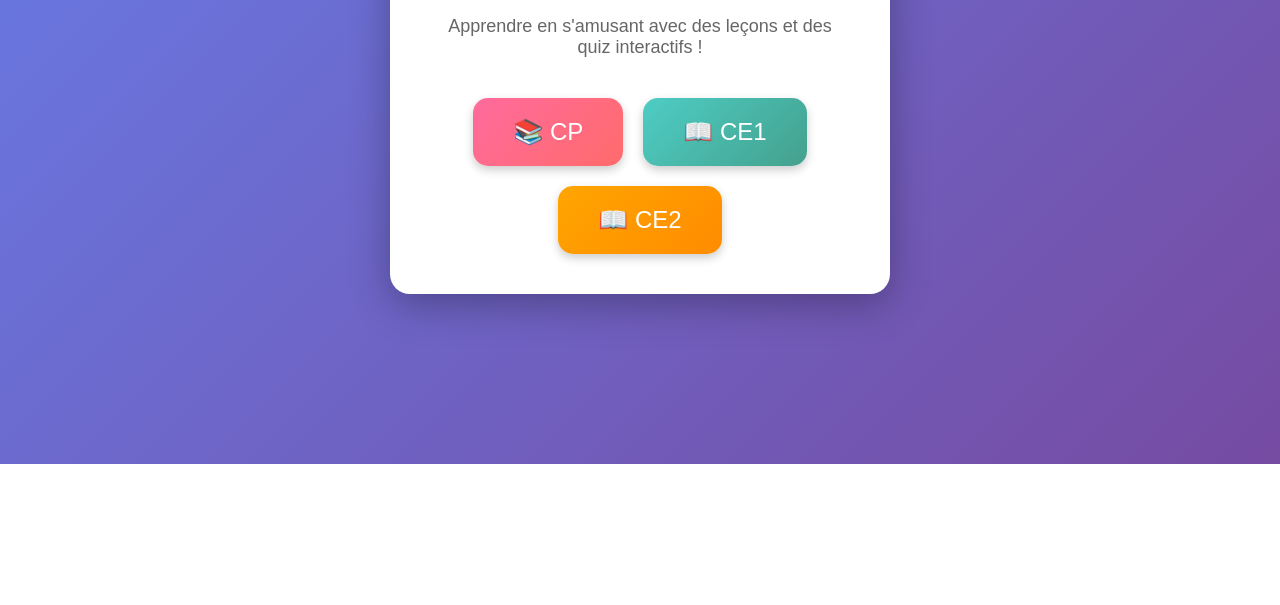
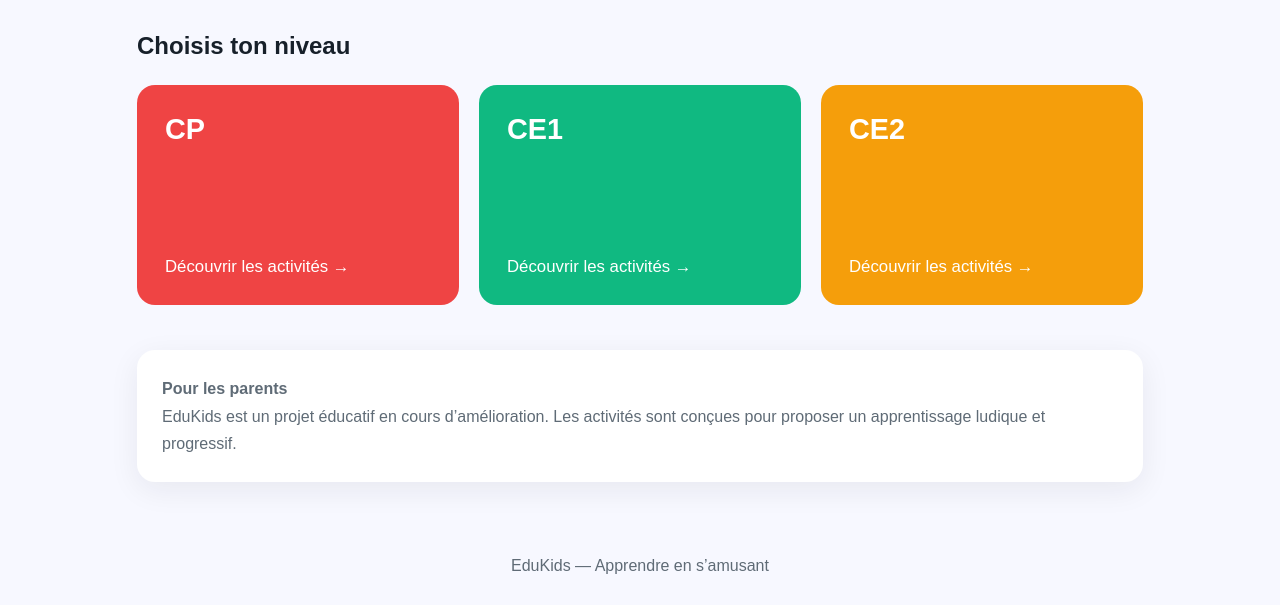
Before and after one commit to mohamedgharbimecanique-debug/edukids-app, a website: page index.html in a window 1280 px wide. Shown: the part 336-941 px from the top of the page. Before the commit the page ends 800 px from the top, so only its background shows below. Drawn offline with Linux system fonts and the light colour scheme.

Commit message:
Corriger et préparer le déploiement GitHub Pages d’EduKids

```diff
--- a/index.html
+++ b/index.html
@@ -3,89 +3,30 @@
 <head>
   <meta charset="UTF-8">
   <meta name="viewport" content="width=device-width, initial-scale=1.0">
-  <title>EDUKIDS 2.0 - Apprendre en s'amusant</title>
+  <meta name="theme-color" content="#4f46e5">
+  <meta name="description" content="EduKids, application éducative ludique pour les enfants du CP au CE2.">
+  <title>EduKids — Apprendre en s’amusant</title>
   <link rel="manifest" href="manifest.json">
   <style>
-    * { margin: 0; padding: 0; box-sizing: border-box; }
-    body {
-      font-family: 'Arial', sans-serif;
-      background: linear-gradient(135deg, #667eea 0%, #764ba2 100%);
-      min-height: 100vh;
-      display: flex;
-      justify-content: center;
-      align-items: center;
-      padding: 20px;
-    }
-    .container {
-      text-align: center;
-      background: white;
-      padding: 40px;
-      border-radius: 20px;
-      box-shadow: 0 10px 40px rgba(0,0,0,0.3);
-      max-width: 500px;
-    }
-    h1 {
-      color: #333;
-      margin-bottom: 30px;
-      font-size: 48px;
-    }
-    p {
-      color: #666;
-      margin-bottom: 40px;
-      font-size: 18px;
-    }
-    .button-group {
-      display: flex;
-      gap: 20px;
-      justify-content: center;
-      flex-wrap: wrap;
-    }
-    .btn {
-      padding: 20px 40px;
-      font-size: 24px;
-      border: none;
-      border-radius: 15px;
-      cursor: pointer;
-      transition: all 0.3s;
-      box-shadow: 0 4px 10px rgba(0,0,0,0.2);
-      text-decoration: none;
-      display: inline-block;
-    }
-    .btn:hover {
-      transform: translateY(-5px);
-      box-shadow: 0 8px 20px rgba(0,0,0,0.3);
-    }
-    .btn-cp {
-      background: linear-gradient(135deg, #FF6B9D, #FF6B6B);
-      color: white;
-    }
-    .btn-ce1 {
-      background: linear-gradient(135deg, #4ECDC4, #44A08D);
-      color: white;
-    }
-    .btn-ce2 {
-      background: linear-gradient(135deg, #FFA500, #FF8C00);
-      color: white;
-    }
+    :root{--primary:#4f46e5;--ink:#17202a;--muted:#5f6b76;--bg:#f7f8ff}*{box-sizing:border-box}body{margin:0;font-family:Arial,Helvetica,sans-serif;color:var(--ink);background:var(--bg)}header{padding:52px 22px;text-align:center;background:linear-gradient(135deg,#4f46e5,#7c3aed);color:#fff}h1{font-size:clamp(2.3rem,7vw,4.8rem);margin:0 0 12px}header p{max-width:650px;margin:0 auto 25px;font-size:1.15rem;line-height:1.6}.hero-button{display:inline-block;padding:13px 20px;background:#fff;color:var(--primary);border-radius:999px;text-decoration:none;font-weight:bold}.container{max-width:1050px;margin:auto;padding:45px 22px}.levels{display:grid;grid-template-columns:repeat(3,1fr);gap:20px;margin-top:25px}.level{padding:28px;border-radius:18px;text-decoration:none;color:#fff;min-height:220px;display:flex;flex-direction:column;justify-content:space-between;transition:transform .2s}.level:hover{transform:translateY(-5px)}.cp{background:#ef4444}.ce1{background:#10b981}.ce2{background:#f59e0b}.level strong{font-size:1.8rem}.level span{font-size:1.05rem}.info{margin-top:45px;padding:25px;border-radius:18px;background:#fff;box-shadow:0 8px 30px #17202a12;color:var(--muted);line-height:1.7}footer{text-align:center;padding:30px;color:var(--muted)}@media(max-width:700px){.levels{grid-template-columns:1fr}.level{min-height:160px}}
   </style>
 </head>
 <body>
-  <div class="container">
-    <h1>🌟 EDUKIDS 2.0 🌟</h1>
-    <p>Apprendre en s'amusant avec des leçons et des quiz interactifs !</p>
-    <div class="button-group">
-      <a href="cp.html" class="btn btn-cp">📚 CP</a>
-      <a href="ce1.html" class="btn btn-ce1">📖 CE1</a>
-      <a href="ce2.html" class="btn btn-ce2">📖 CE2</a>
-    </div>
-    <!-- Force redeploy for CE2 visibility: v10 -->
+<header>
+  <h1>EduKids</h1>
+  <p>Une application éducative pour apprendre, réviser et progresser en s’amusant.</p>
+  <a class="hero-button" href="#niveaux">Choisir un niveau</a>
+</header>
+<main class="container">
+  <h2 id="niveaux">Choisis ton niveau</h2>
+  <div class="levels">
+    <a class="level cp" href="cp.html"><strong>CP</strong><span>Découvrir les activités →</span></a>
+    <a class="level ce1" href="ce1.html"><strong>CE1</strong><span>Découvrir les activités →</span></a>
+    <a class="level ce2" href="ce2.html"><strong>CE2</strong><span>Découvrir les activités →</span></a>
   </div>
-  <script>
-    if ('serviceWorker' in navigator) {
-      navigator.serviceWorker.register('sw.js').then(() => {
-        console.log('Service Worker registered!');
-      });
-    }
-  </script>
+  <div class="info"><strong>Pour les parents</strong><br>EduKids est un projet éducatif en cours d’amélioration. Les activités sont conçues pour proposer un apprentissage ludique et progressif.</div>
+</main>
+<footer>EduKids — Apprendre en s’amusant</footer>
+<script>if('serviceWorker' in navigator){window.addEventListener('load',()=>navigator.serviceWorker.register('sw.js').catch(()=>{}))}</script>
 </body>
 </html>
```
Also changed, not shown: .github/workflows/pages.yml (added), README.md (added).
